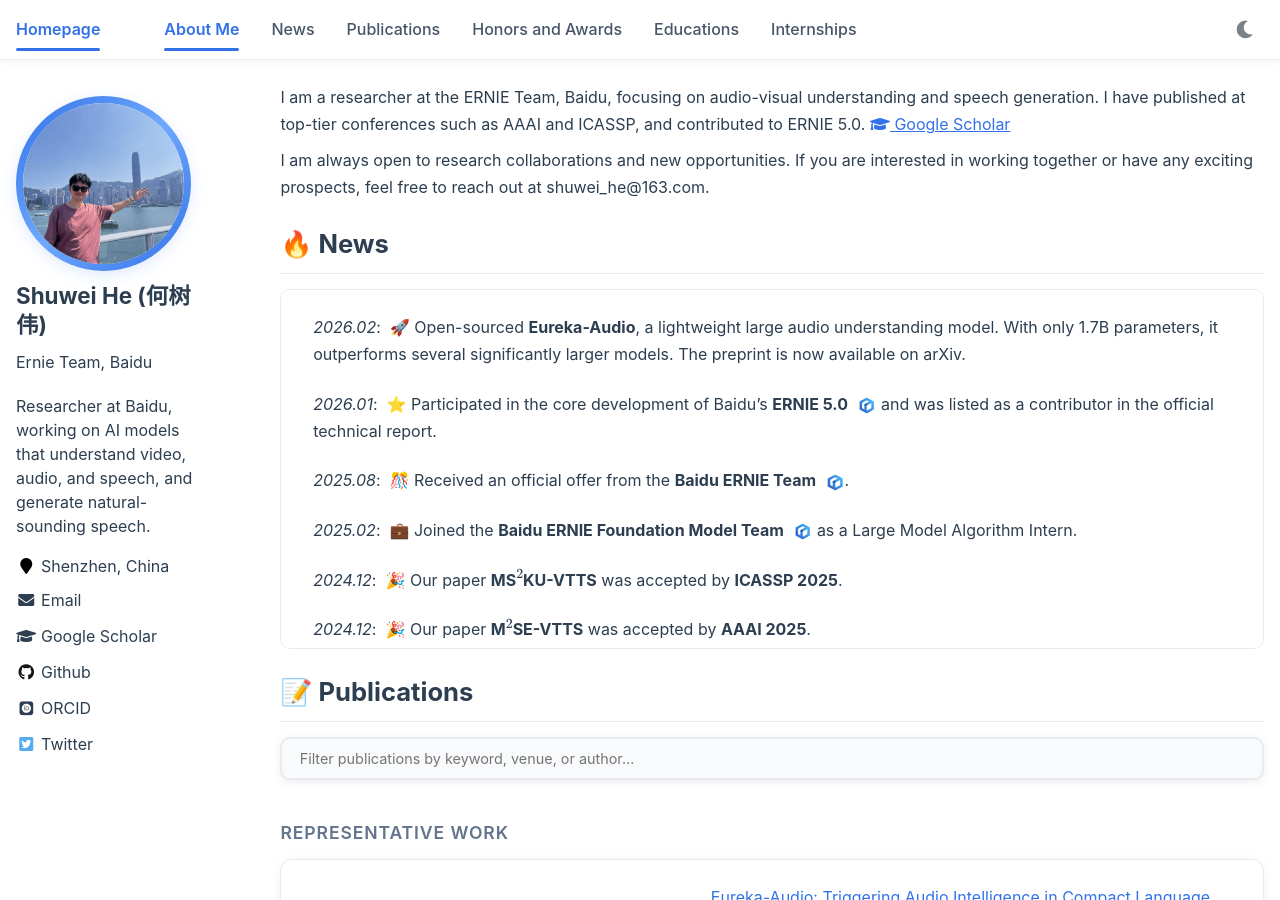
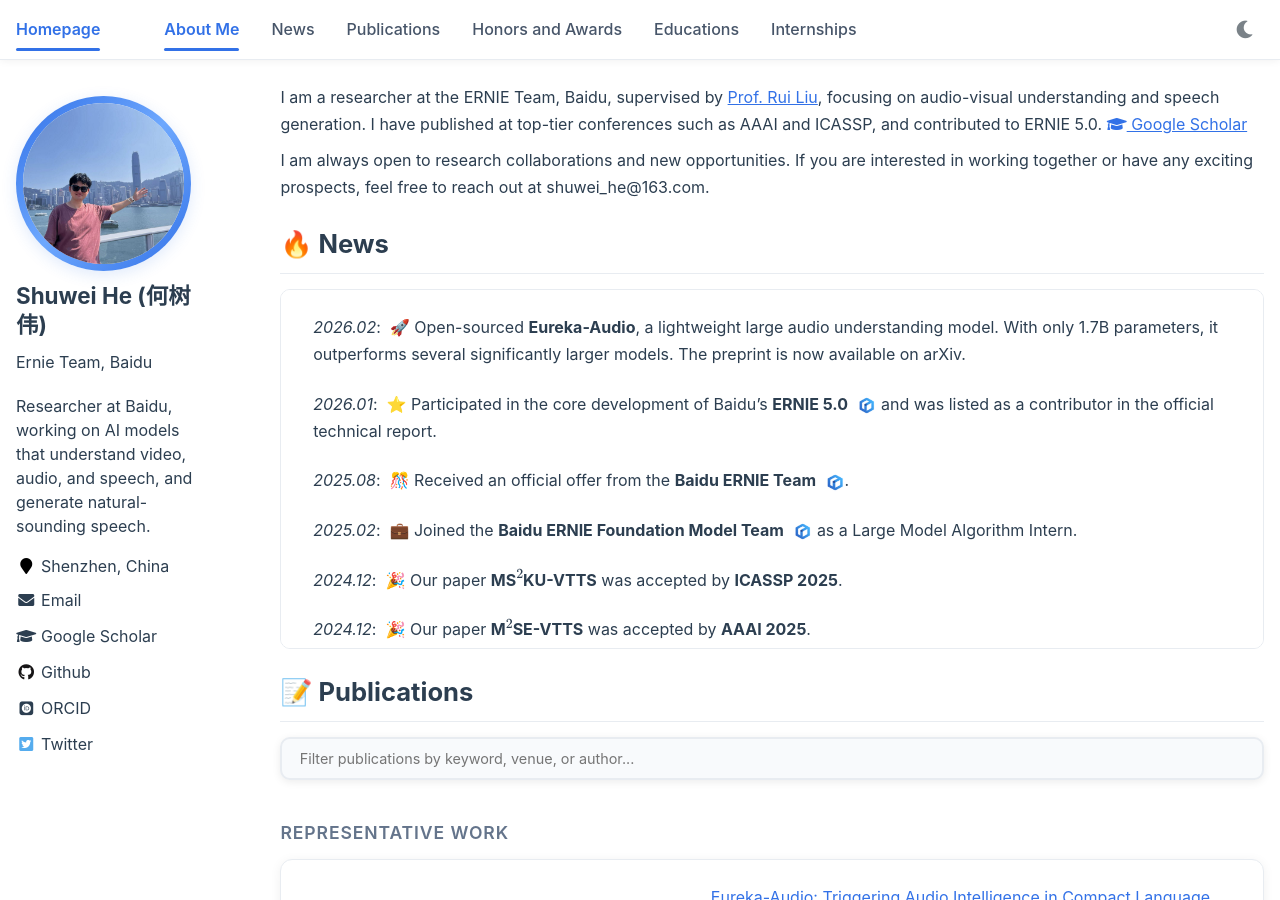
Before and after one commit to he-shuwei/he-shuwei.github.io, a Jekyll site: the page built from _pages/about.md, in a window 1280 px wide and 900 px high. Built offline with Jekyll 4.4.1, drawn with Linux system fonts in a browser that asks for light colours.

Commit message:
Add supervisor info

```diff
--- a/_pages/about.md
+++ b/_pages/about.md
@@ -11,7 +11,7 @@ redirect_from:
 
 <span class='anchor' id='about-me'></span>
 
-I am a researcher at the ERNIE Team, Baidu, focusing on audio-visual understanding and speech generation. I have published at top-tier conferences such as AAAI and ICASSP, and contributed to ERNIE 5.0. <a href='https://scholar.google.com/citations?user=nikCmlkAAAAJ'><i class="fas fa-graduation-cap"></i> Google Scholar</a>
+I am a researcher at the ERNIE Team, Baidu, supervised by [Prof. Rui Liu](https://ttslr.github.io/), focusing on audio-visual understanding and speech generation. I have published at top-tier conferences such as AAAI and ICASSP, and contributed to ERNIE 5.0. <a href='https://scholar.google.com/citations?user=nikCmlkAAAAJ'><i class="fas fa-graduation-cap"></i> Google Scholar</a>
 
 I am always open to research collaborations and new opportunities. If you are interested in working together or have any exciting prospects, feel free to reach out at shuwei_he@163.com.
 
```
